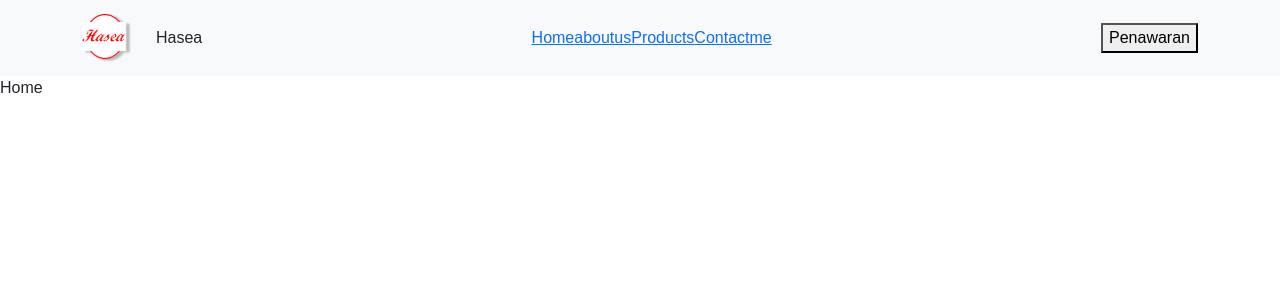
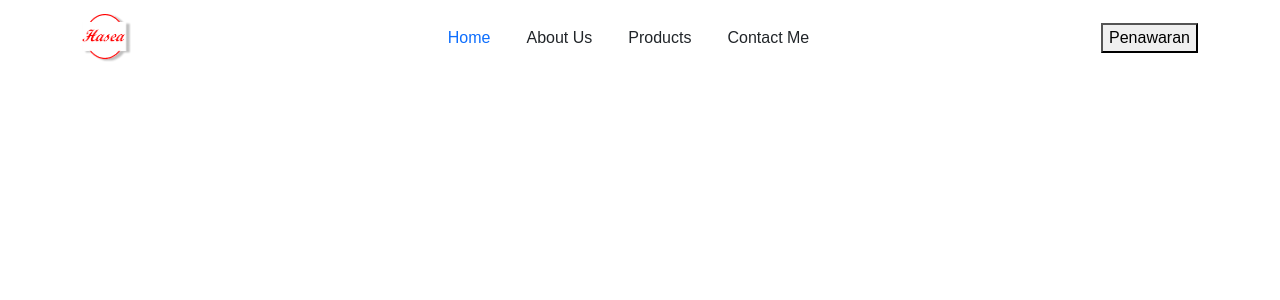
Before and after one commit to YosuaHutasoit/Project-Hasea, a React (Vite) app: page / in a window 1280 px wide. Shown: the top 300 px of the page. Built offline with nearby package versions, Linux system fonts and the light colour scheme.

Commit message:
changes color navbar

```diff
--- a/src/App.jsx
+++ b/src/App.jsx
@@ -7,6 +7,7 @@ import LandingPage from "./pages/LandingPage";
 import AboutUs from "./pages/AboutUs"
 import Products from "./pages/Products"
 import DetailProduct from "./pages/DetailProduct"
+import ContactMe from "./pages/ContactMe";
 
 function App() {
   return (
@@ -17,6 +18,7 @@ function App() {
         <Route path="/" element={<LandingPage />} />
         <Route path="/AboutUs" element={<AboutUs />} />
         <Route path="/Products" element={<Products />} />
+        <Route path="/ContactMe" element={<ContactMe />} />
         <Route path="/DetailProduct" element={<DetailProduct />} />
       </Routes>
 
--- a/src/components/NavbarComponent.jsx
+++ b/src/components/NavbarComponent.jsx
@@ -6,7 +6,7 @@ import { NavLink } from "react-router-dom";
 function NavbarComponent() {
   return (
     <div>
-      <Navbar expand="lg" className="bg-body-tertiary">
+      <Navbar expand="lg">
         <Container>
           <Navbar.Brand href="#home" className="d-flex align-items-center">
             <img
@@ -17,14 +17,22 @@ function NavbarComponent() {
               className="me-2" // Memberi margin di sebelah kanan logo
             />
           </Navbar.Brand>
-          Hasea
           <Navbar.Toggle aria-controls="basic-navbar-nav" />
           <Navbar.Collapse id="basic-navbar-nav">
             <Nav className="mx-auto">
               {navLinks.map((link) => {
                 return (
-                  <div key={link.id}>
-                    <NavLink to={link.path}>{link.text}</NavLink>
+                  <div className="nav-link" key={link.id}>
+                    <NavLink
+                      to={link.path}
+                      className={({ isActive }) =>
+                        isActive
+                          ? "text-decoration-none"
+                          : "text-dark text-decoration-none"
+                      }
+                    >
+                      {link.text}
+                    </NavLink>
                   </div>
                 );
               })}
--- a/src/data/index.js
+++ b/src/data/index.js
@@ -21,7 +21,7 @@ export const navLinks = [
   {
     id: 2,
     path: "aboutus",
-    text: "aboutus",
+    text: "About Us",
   },
   {
     id: 3,
@@ -31,7 +31,7 @@ export const navLinks = [
   {
     id: 4,
     path: "contactme",
-    text: "Contactme",
+    text: "Contact Me",
   }
 ];
 
--- a/src/disc/css/main.css
+++ b/src/disc/css/main.css
@@ -1,3 +1,30 @@
 * {
-    font-family: "Poppins", sans-serif;
+  font-family: "Poppins", sans-serif;
 }
+
+/* styling Navbar */
+
+.navbar {
+  position: relative;
+  width: 100%;
+}
+
+.navbar .nav-link a {
+  padding: 5px 10px 5px 10px;
+  font-weight: 500;
+  text-decoration: none;
+}
+
+.navbar .nav-link a:hover {
+  color: #FF001A;
+}
+
+
+/* styling HomePage */
+
+header{
+    background-color: white
+}
+
+/* styling HomePage */
+/* styling HomePage */
--- /dev/null
+++ b/src/pages/ContactMe.jsx
@@ -0,0 +1,9 @@
+function ContactMe() {
+  return (
+    <div>
+      Contact Me
+    </div>
+  )
+}
+
+export default ContactMe
--- a/src/pages/LandingPage.jsx
+++ b/src/pages/LandingPage.jsx
@@ -1,7 +1,9 @@
 function LandingPage() {
   return (
-    <div>
-      Home
+    <div className="homepage">
+      <header className="w-100 min-vh-100">
+
+      </header>
     </div>
   )
 }
```
Also changed, not shown: src/assets/style.txt (added).
